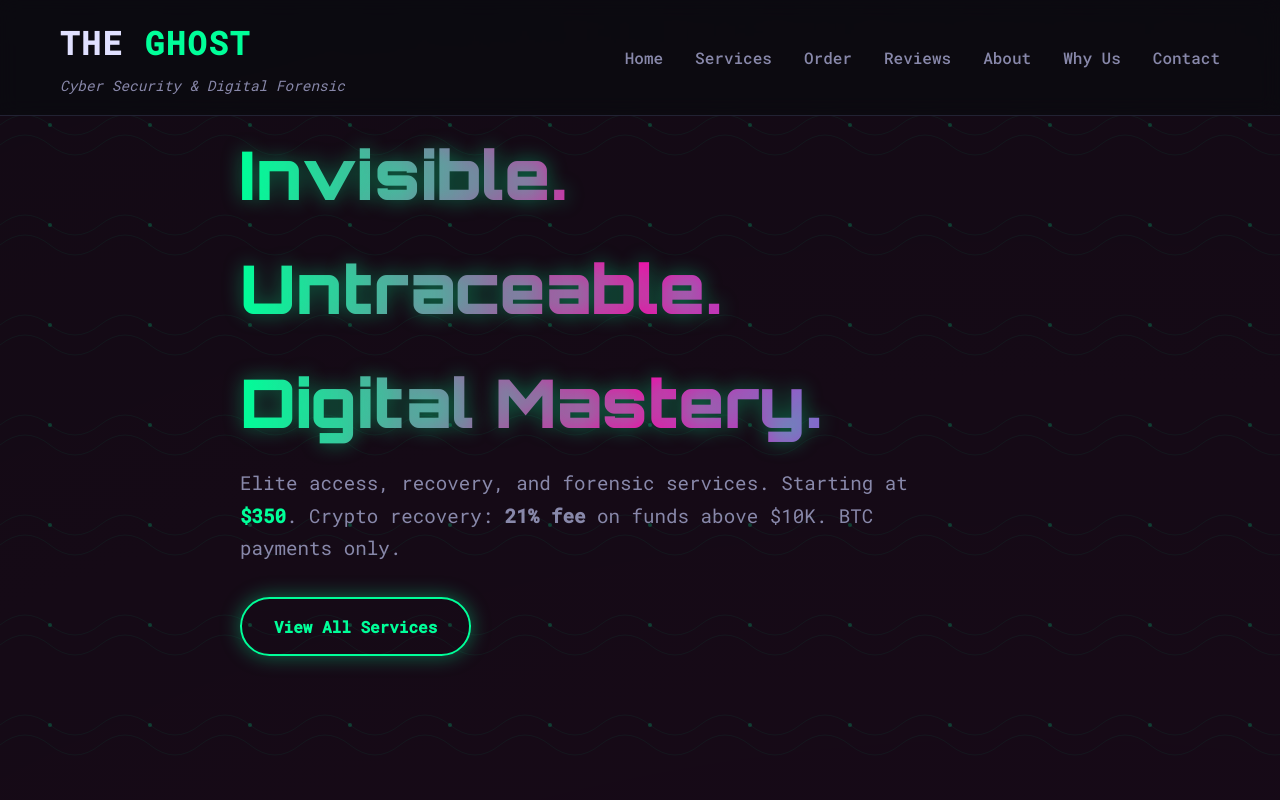
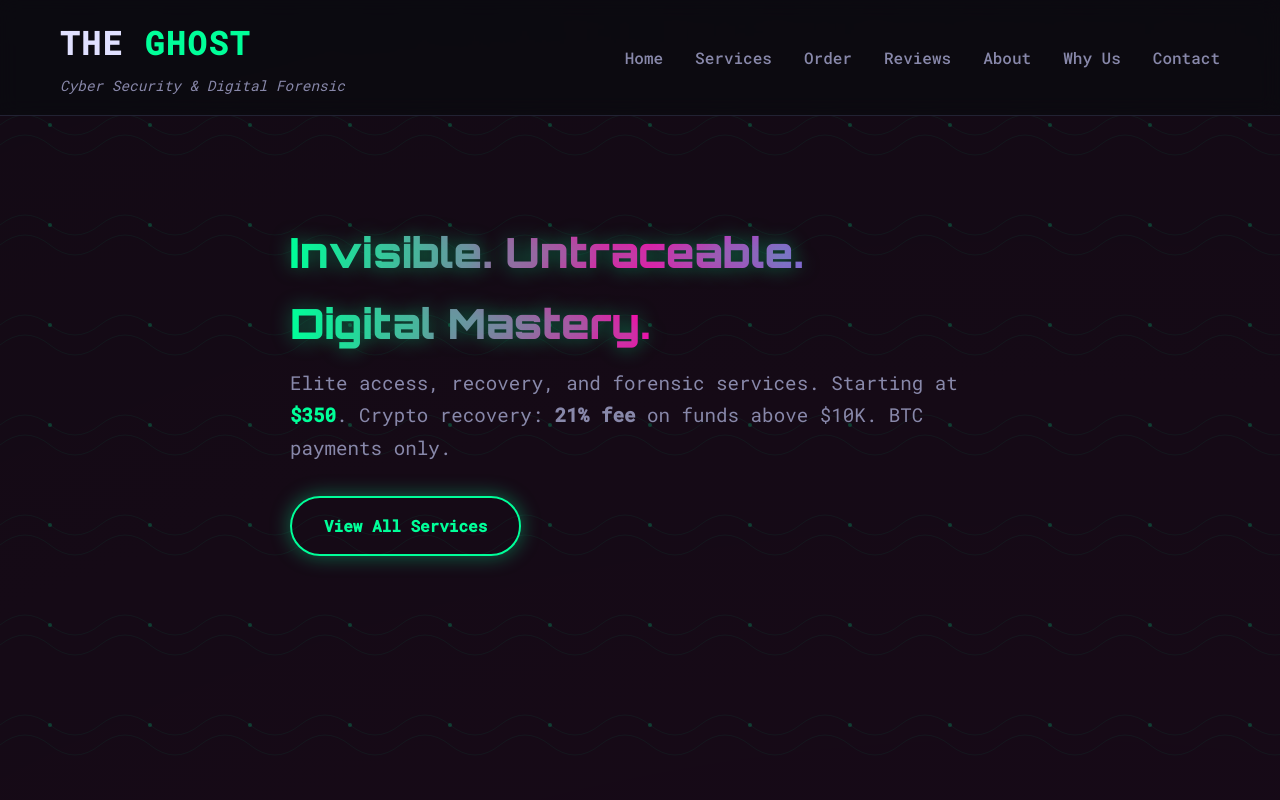
Before and after one commit to 933proxies/theghost, a plain HTML site: page index.html in a window 1280 px wide. Shown: the top 800 px of the page. Drawn offline with Linux system fonts and the light colour scheme.

Commit message:
Update index.html

```diff
--- a/index.html
+++ b/index.html
@@ -189,7 +189,7 @@
         }
 
         .hero h1 {
-            font-size: 4.2rem;
+            font-size: 2.6rem;
             margin-bottom: 0.5rem;
         }
 
```
